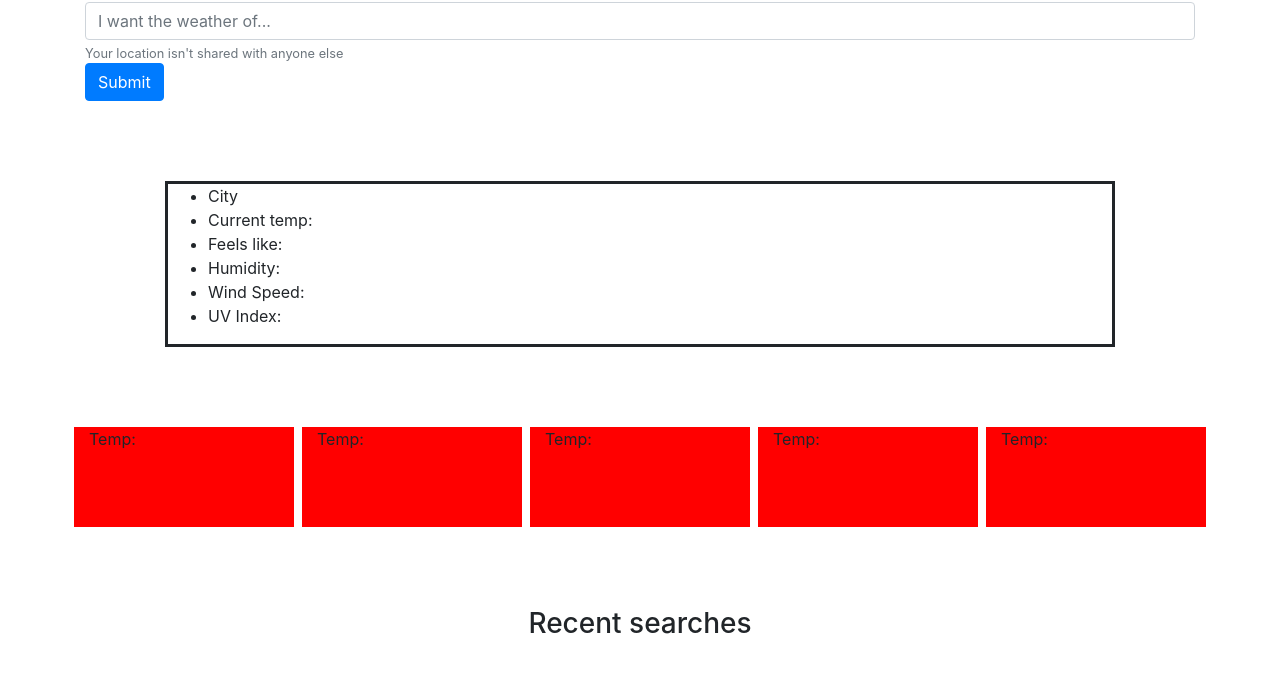
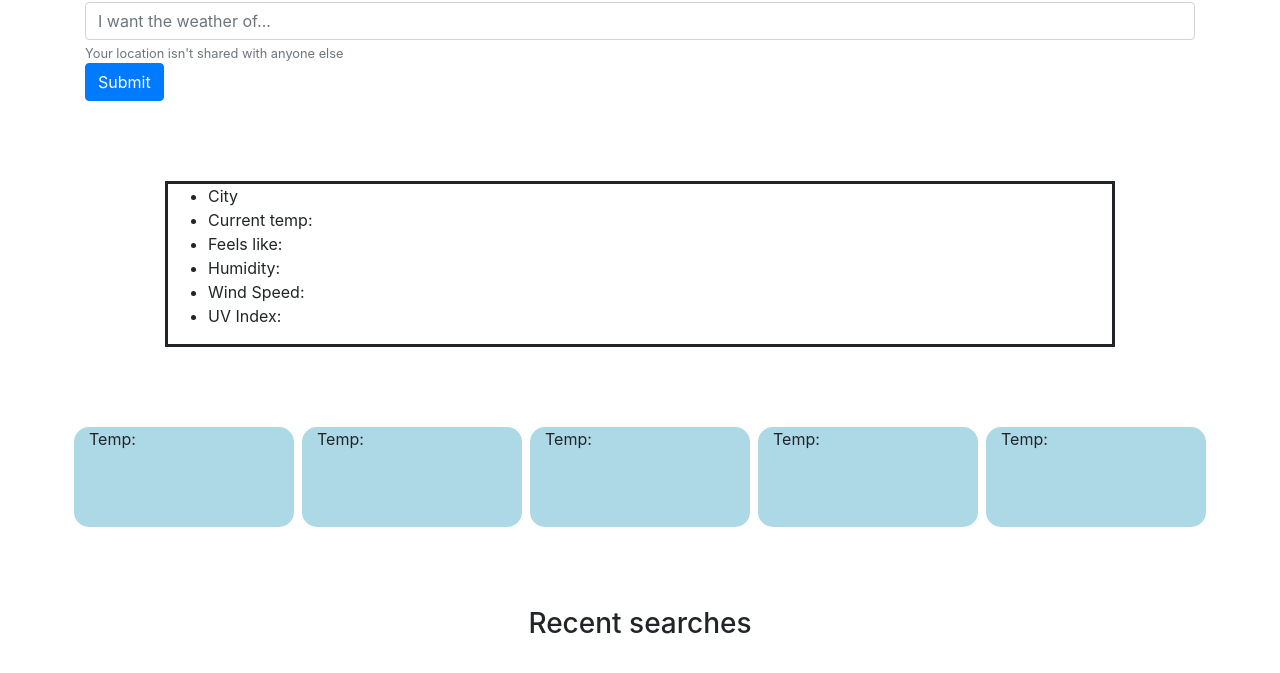
Before and after one commit to lills1/weather-dashboard, a plain HTML site: page index.html in a window 1280 px wide. Shown: the part 345-1018 px from the top of the page. Drawn offline with nearby package versions, Linux system fonts and the light colour scheme; a script that the page names is missing.

Commit message:
added some styling to weatherCards

```diff
--- a/Assets/style.css
+++ b/Assets/style.css
@@ -12,7 +12,9 @@
 }
 
 .weatherCards div{
-    background-color:red;
+    background-color:lightblue;
+    border-radius:15px;
+    /* border-style:solid; */
 }
 .searchHist{
     margin:5rem;
```
